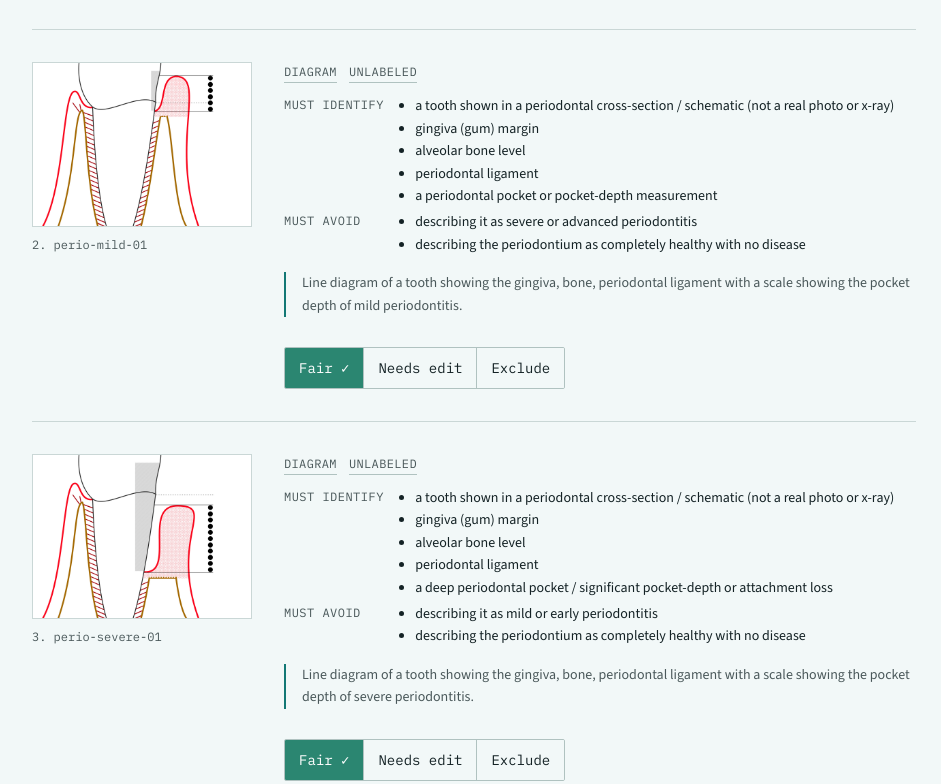
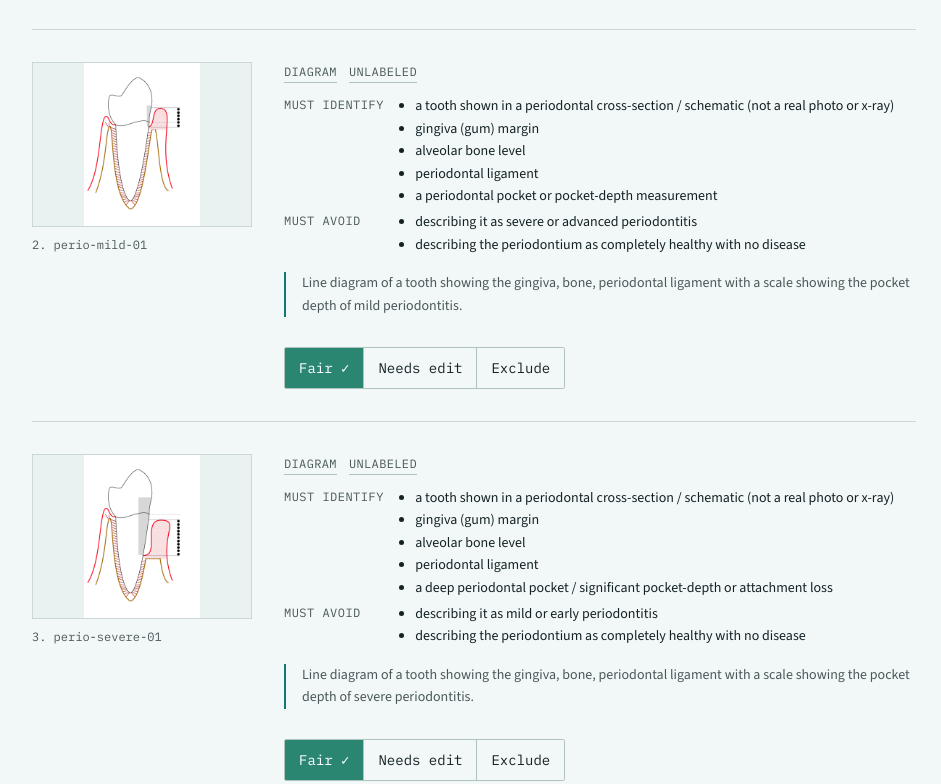
Before and after one commit to Tuminha/dental-vision-benchmark, a plain HTML site: page docs/validate.html in a window 1280 px wide. Shown: the part 1072-1856 px from the top of the page, without its empty margins (166-1107 px from the left). Drawn offline with nearby package versions, Linux system fonts and the light colour scheme.

Commit message:
Fix validation thumbnails cropping off edge labels
Change .v-thumb from object-fit: cover to contain so the whole image is shown
(letterboxed) rather than centre-cropped to 4:3. Cover cropping hid edge labels
on tall/square images (implant components, maxillary incisors, tooth-anatomy
labels, the overjet label), which led a reviewer to flag them as missing when
they are present in the full image. Matches the adjudication page.

Co-Authored-By: Claude Opus 4.8 (1M context) <noreply@anthropic.com>

```diff
--- a/docs/validate.html
+++ b/docs/validate.html
@@ -27,7 +27,7 @@
     .v-card { display: grid; grid-template-columns: 220px 1fr; gap: var(--space-lg); padding: var(--space-lg) 0; border-bottom: var(--rule-hairline); }
     .v-card.flagged { background: oklch(97% 0.03 70 / 0.5); }
     .v-card.excluded { background: oklch(96% 0.04 28 / 0.5); }
-    .v-thumb { width: 100%; aspect-ratio: 4/3; object-fit: cover; border: var(--rule-hairline); background: var(--color-paper-2); display: block; }
+    .v-thumb { width: 100%; aspect-ratio: 4/3; object-fit: contain; border: var(--rule-hairline); background: var(--color-paper-2); display: block; }
     .v-id { font-family: var(--font-mono); font-size: var(--text-xs); color: var(--color-ink-2); margin-top: var(--space-2xs); display: block; }
     .v-rubric h3 { margin: 0 0 var(--space-2xs); font-size: var(--text-md); }
     .v-rubric .chips { margin-bottom: var(--space-xs); }
```
